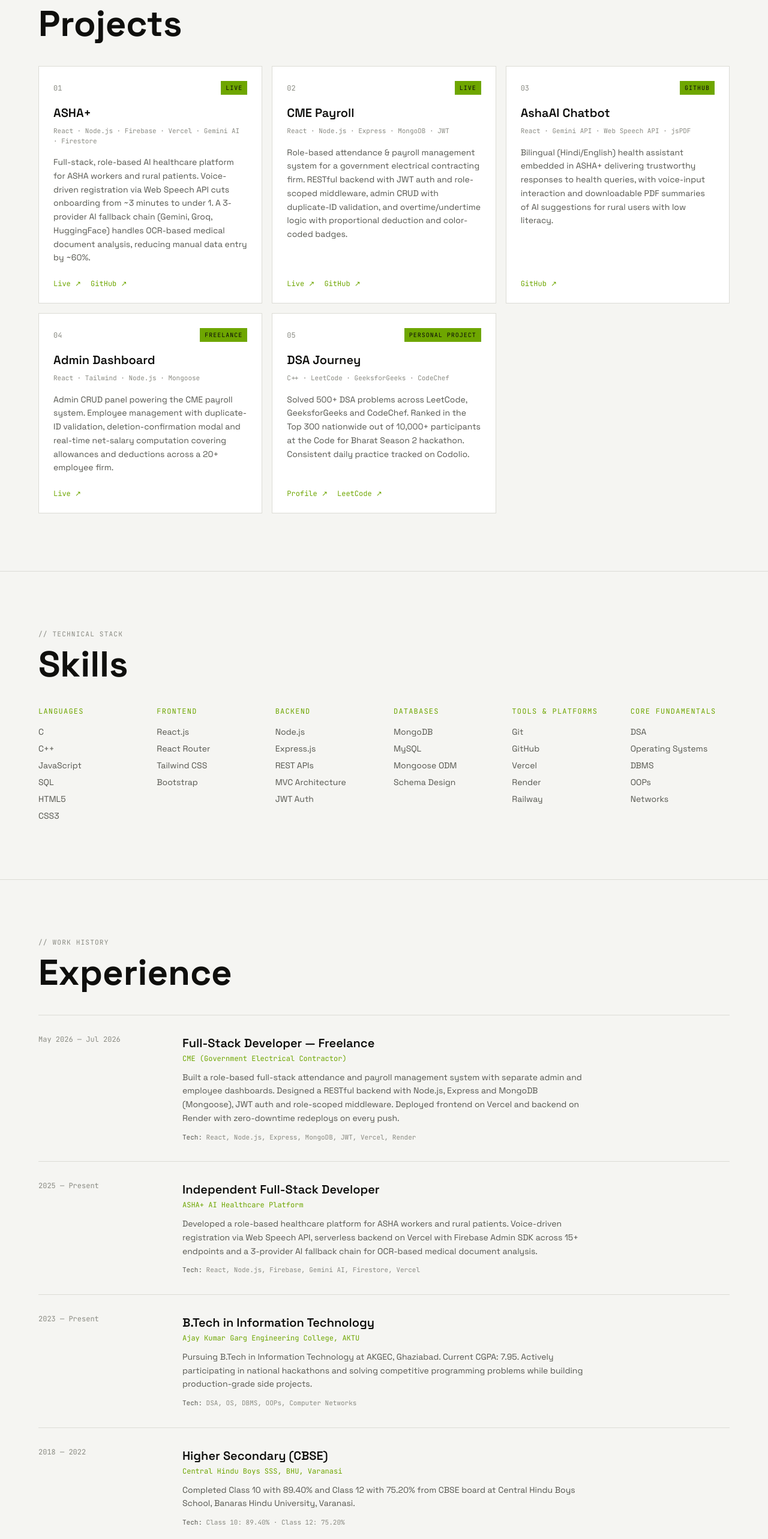
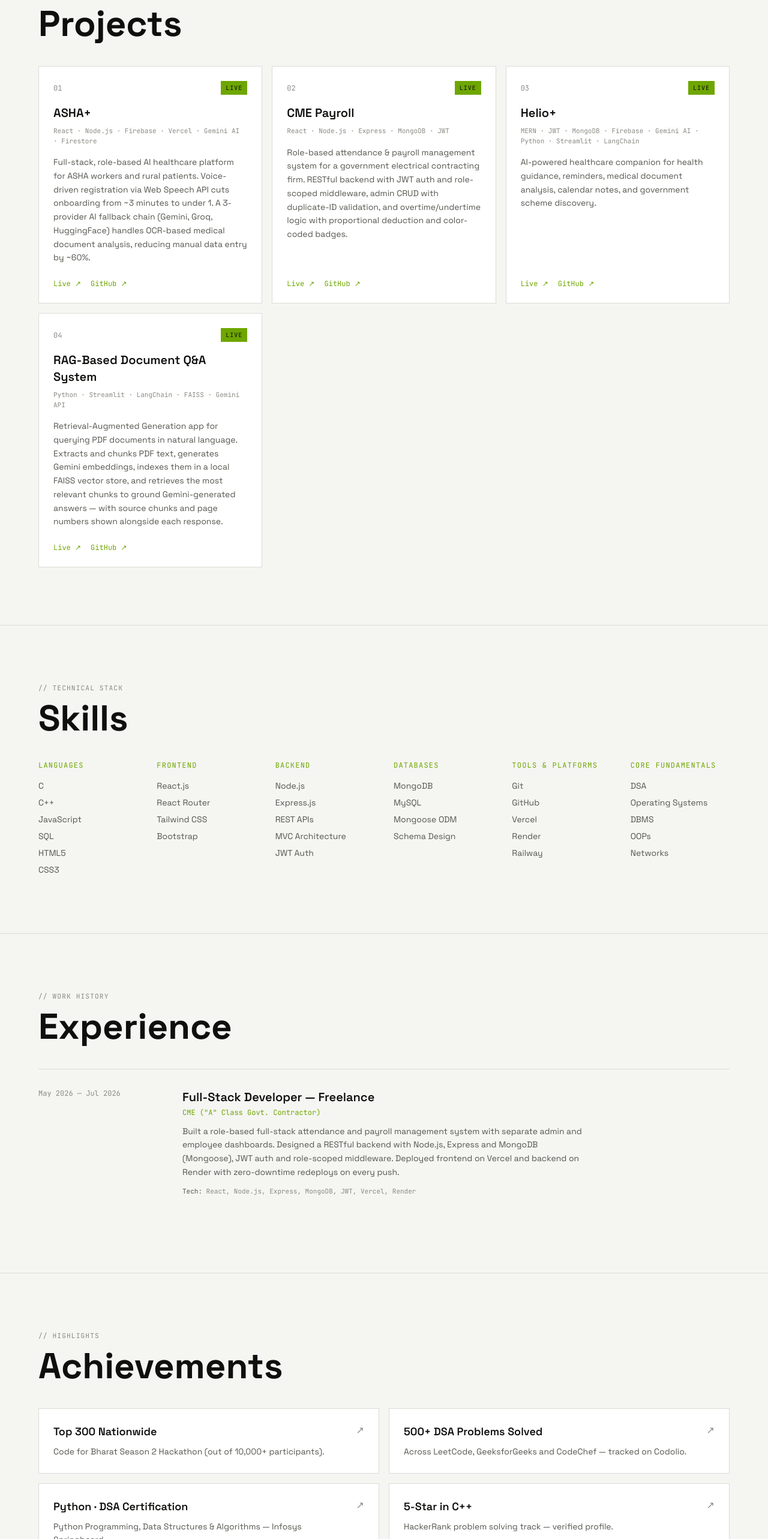
Before and after one commit to abhi4865/Eclipse_jx, a React (Vite) app: page / in a window 1280 px wide. Shown: the part 880-3446 px from the top of the page at 60% size. Built offline with nearby package versions, Linux system fonts and the light colour scheme.

Commit message:
1.3 Update project details and enhance descriptions in data.js

```diff
--- a/src/data.js
+++ b/src/data.js
@@ -43,33 +43,23 @@ export const projects = [
   },
   {
     id: '03',
-    tag: 'GITHUB',
-    title: 'AshaAI Chatbot',
-    stack: 'React · Gemini API · Web Speech API · jsPDF',
+    tag: 'Live',
+    title: 'Helio+',
+    stack: 'MERN · JWT · MongoDB · Firebase · Gemini AI · Python · Streamlit · LangChain',
     description:
-      'Bilingual (Hindi/English) health assistant embedded in ASHA+ delivering trustworthy responses to health queries, with voice-input interaction and downloadable PDF summaries of AI suggestions for rural users with low literacy.',
-    links: [{ label: 'GitHub', href: 'https://github.com/abhi4865/Asha-Plus-AI-Healthcare' }],
+      'AI-powered healthcare companion for health guidance, reminders, medical document analysis, calendar notes, and government scheme discovery.',
+    links: [{ label: 'Live', href: 'https://healthgpt-90b51.web.app/' },
+      { label: 'GitHub', href: 'https://github.com/abhi4865/Healio-Plus' }],
   },
   {
     id: '04',
-    tag: 'FREELANCE',
-    title: 'Admin Dashboard',
-    stack: 'React · Tailwind · Node.js · Mongoose',
+    tag: 'Live',
+    title: 'RAG-Based Document Q&A System',
+    stack: 'Python · Streamlit · LangChain · FAISS · Gemini API',
     description:
-      'Admin CRUD panel powering the CME payroll system. Employee management with duplicate-ID validation, deletion-confirmation modal and real-time net-salary computation covering allowances and deductions across a 20+ employee firm.',
-    links: [{ label: 'Live', href: 'https://cmebase.vercel.app/' }],
-  },
-  {
-    id: '05',
-    tag: 'PERSONAL PROJECT',
-    title: 'DSA Journey',
-    stack: 'C++ · LeetCode · GeeksforGeeks · CodeChef',
-    description:
-      'Solved 500+ DSA problems across LeetCode, GeeksforGeeks and CodeChef. Ranked in the Top 300 nationwide out of 10,000+ participants at the Code for Bharat Season 2 hackathon. Consistent daily practice tracked on Codolio.',
-    links: [
-      { label: 'Profile', href: 'https://codolio.com/profile/abhishek5353' },
-      { label: 'LeetCode', href: 'https://leetcode.com/u/abhishek5353/' },
-    ],
+      'Retrieval-Augmented Generation app for querying PDF documents in natural language. Extracts and chunks PDF text, generates Gemini embeddings, indexes them in a local FAISS vector store, and retrieves the most relevant chunks to ground Gemini-generated answers — with source chunks and page numbers shown alongside each response.',
+    links: [{ label: 'Live', href: 'https://doc-ques.streamlit.app/' },
+      { label: 'GitHub', href: 'https://github.com/abhi4865/RAG-Project' }],
   },
 ]
 
@@ -86,30 +76,9 @@ export const experience = [
   {
     date: 'May 2026 — Jul 2026',
     title: 'Full-Stack Developer — Freelance',
-    org: 'CME (Government Electrical Contractor)',
+    org: 'CME ("A" Class Govt. Contractor)',
     desc: 'Built a role-based full-stack attendance and payroll management system with separate admin and employee dashboards. Designed a RESTful backend with Node.js, Express and MongoDB (Mongoose), JWT auth and role-scoped middleware. Deployed frontend on Vercel and backend on Render with zero-downtime redeploys on every push.',
     tech: 'React, Node.js, Express, MongoDB, JWT, Vercel, Render',
-  },
-  {
-    date: '2025 — Present',
-    title: 'Independent Full-Stack Developer',
-    org: 'ASHA+ AI Healthcare Platform',
-    desc: 'Developed a role-based healthcare platform for ASHA workers and rural patients. Voice-driven registration via Web Speech API, serverless backend on Vercel with Firebase Admin SDK across 15+ endpoints and a 3-provider AI fallback chain for OCR-based medical document analysis.',
-    tech: 'React, Node.js, Firebase, Gemini AI, Firestore, Vercel',
-  },
-  {
-    date: '2023 — Present',
-    title: 'B.Tech in Information Technology',
-    org: 'Ajay Kumar Garg Engineering College, AKTU',
-    desc: 'Pursuing B.Tech in Information Technology at AKGEC, Ghaziabad. Current CGPA: 7.95. Actively participating in national hackathons and solving competitive programming problems while building production-grade side projects.',
-    tech: 'DSA, OS, DBMS, OOPs, Computer Networks',
-  },
-  {
-    date: '2018 — 2022',
-    title: 'Higher Secondary (CBSE)',
-    org: 'Central Hindu Boys SSS, BHU, Varanasi',
-    desc: 'Completed Class 10 with 89.40% and Class 12 with 75.20% from CBSE board at Central Hindu Boys School, Banaras Hindu University, Varanasi.',
-    tech: 'Class 10: 89.40% · Class 12: 75.20%',
   },
 ]
 
```
